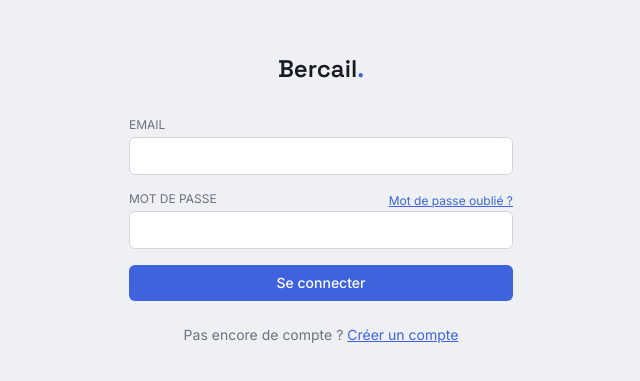
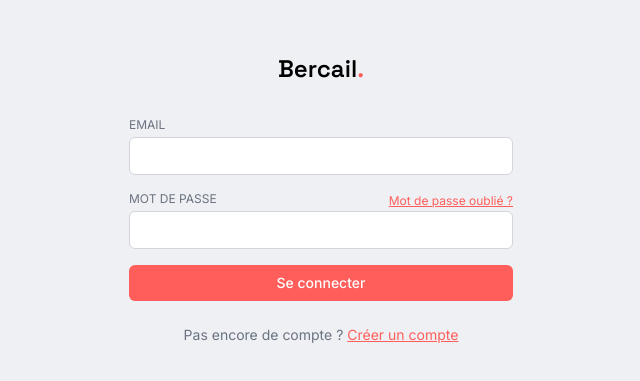
Before and after one commit to EPJBoulogne/bercail, a Next.js app: page /login in a window 1280 px wide. Shown: the part 201-582 px from the top of the page, without its empty margins (319-959 px from the left). Built offline with nearby package versions, Linux system fonts and the light colour scheme; no server answers.

Commit message:
Modification initiale avec la charte graphique

```diff
--- a/tailwind.config.ts
+++ b/tailwind.config.ts
@@ -8,10 +8,12 @@
   theme: {
     extend: {
       colors: {
-        ink: "#151A23",
+        ink: "#000000",
         paper: "#EEF0F3",
-        accent: "#3E63DD",
-        "accent-soft": "#E4E9FC",
+        accent: "#FF5E5B",
+        "accent-soft": "#FFE6E5",
+        gold: "#F3C677",
+        "gold-soft": "#FDF3E2",
         success: "#1F9D67",
         danger: "#D64545",
         warning: "#C98A1F",
```
